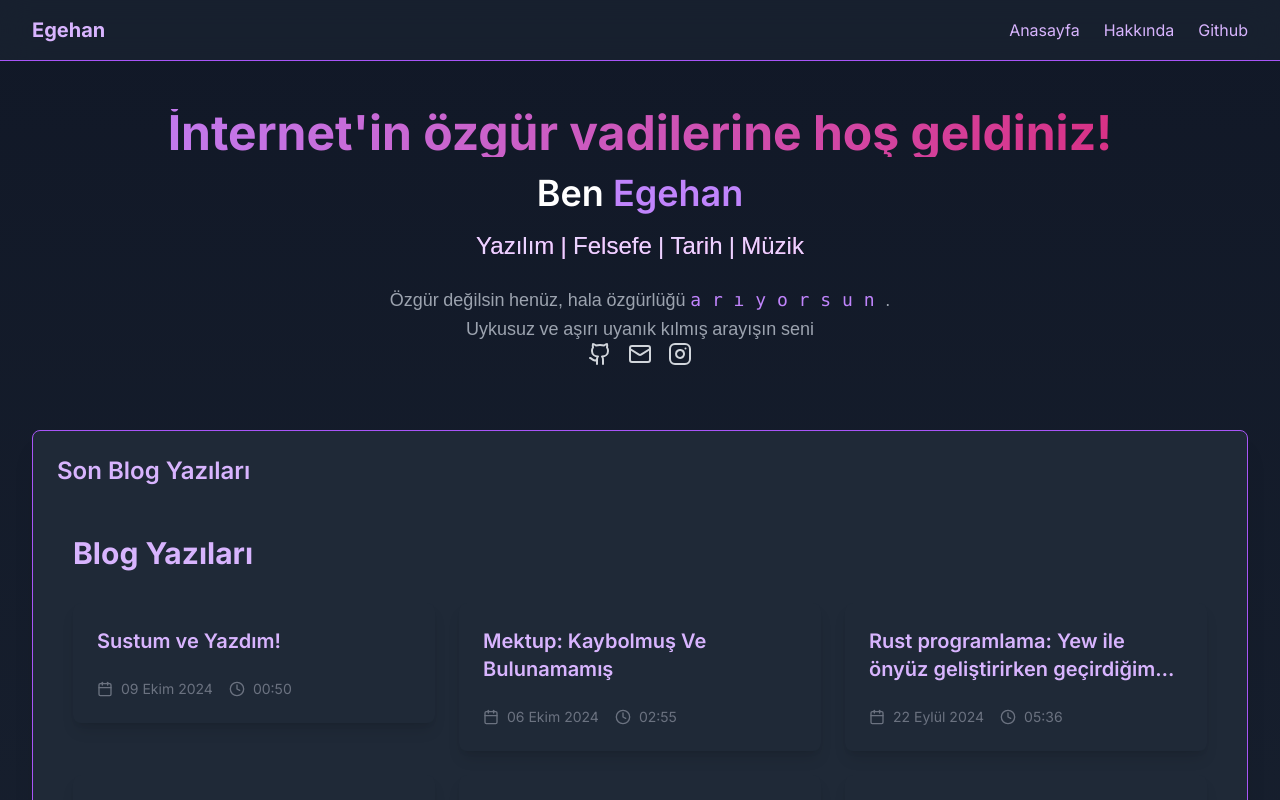
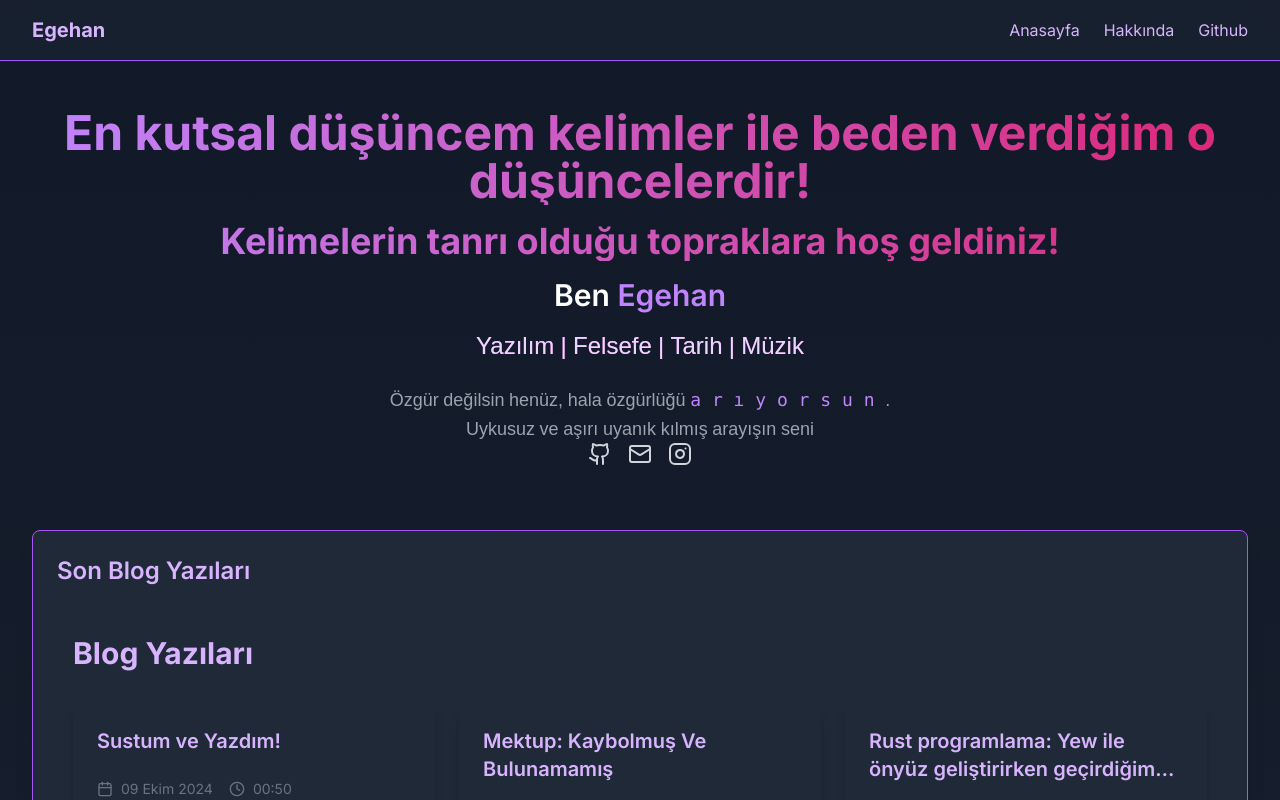
Before and after one commit to VastSea0/uzaylinin-notlari, a Next.js app: page / in a window 1280 px wide. Shown: the top 800 px of the page. Built offline with nearby package versions, Linux system fonts and the light colour scheme.

Commit message:
Update page header with new text

```diff
--- a/src/app/page.js
+++ b/src/app/page.js
@@ -23,11 +23,14 @@ export default function Home() {
         <div className="text-center mb-16">
 
           <h1 className="text-5xl font-bold mb-4 text-transparent bg-clip-text bg-gradient-to-r from-purple-400 to-pink-600">
-            İnternet'in özgür vadilerine hoş geldiniz!
+            En kutsal düşüncem kelimler ile beden verdiğim o düşüncelerdir!
           </h1>
-          <h2 className="text-4xl font-semibold mb-4">
+          <h2 className="text-4xl font-bold mb-4 text-transparent bg-clip-text bg-gradient-to-r from-purple-400 to-pink-600">
+            Kelimelerin tanrı olduğu topraklara hoş geldiniz!
+          </h2>
+          <h3 className="text-3xl font-semibold mb-4">
             Ben <span className="text-purple-400">Egehan</span>
-          </h2>
+          </h3>
           <p className="text-2xl text-purple-200 mb-6 bg-clip-text bg-gradient-to-r from-purple-400 to-pink-600 "> Yazılım | Felsefe | Tarih | Müzik</p>
 
 
```
